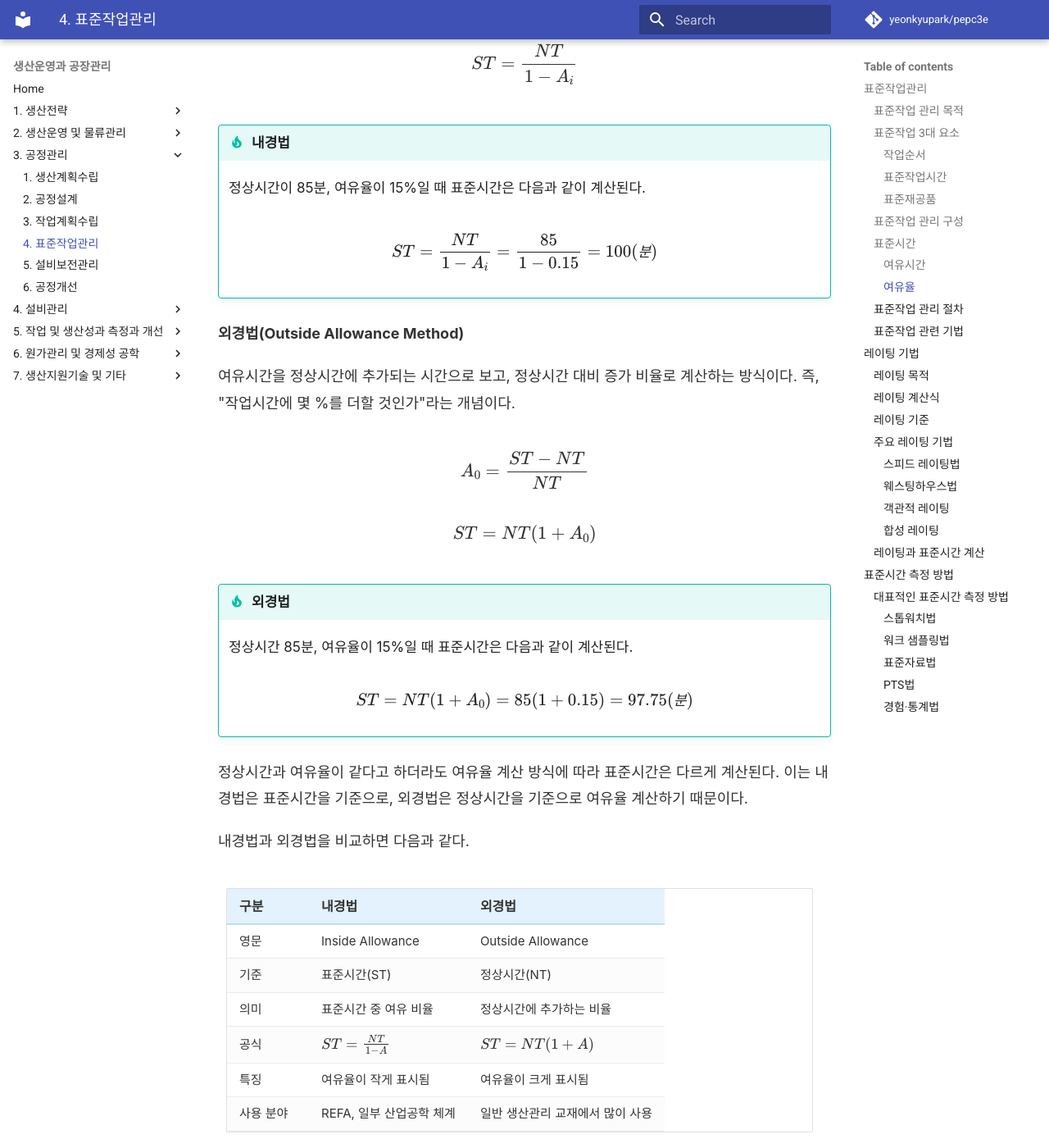
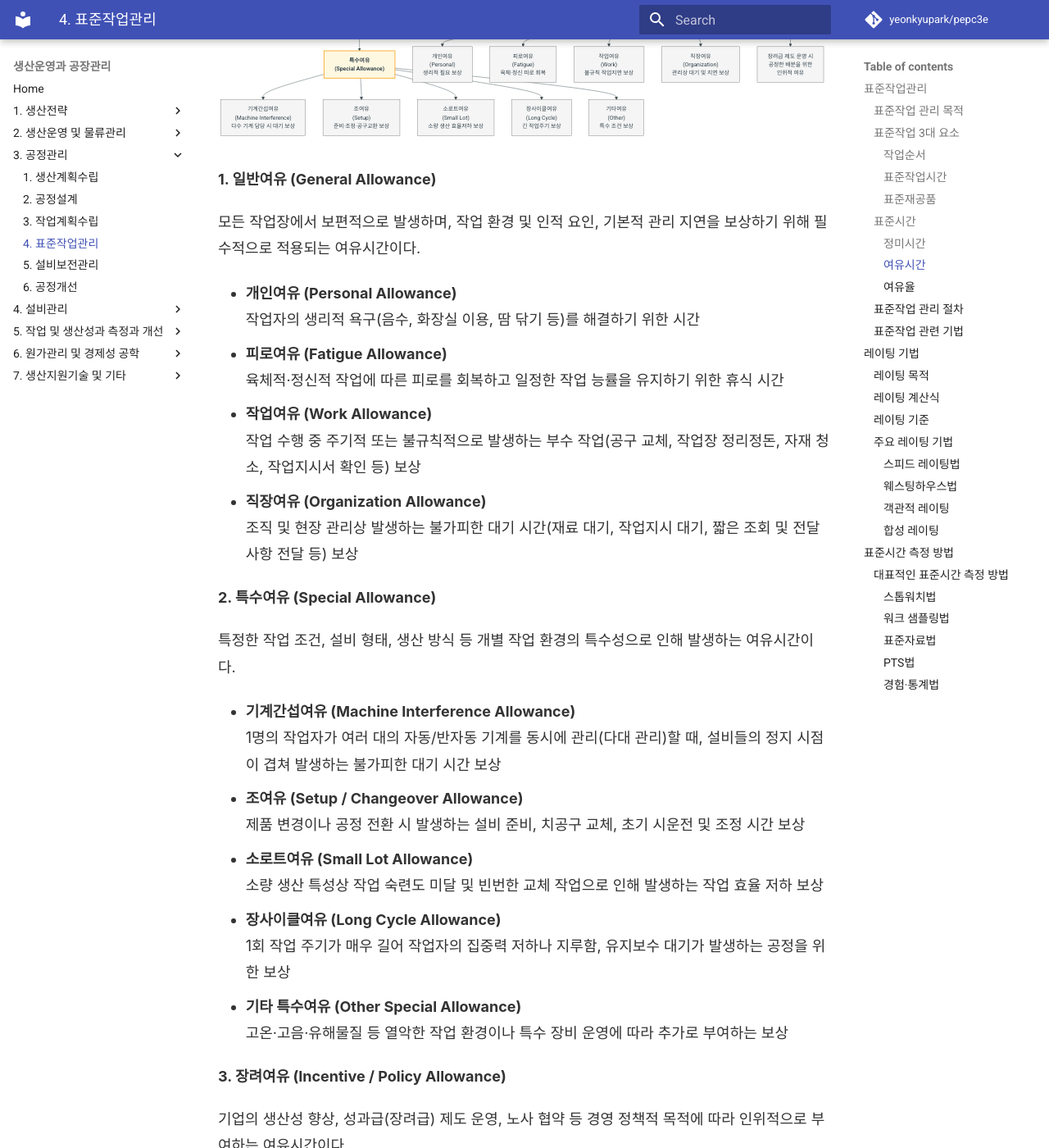
Before and after one commit to yeonkyupark/pepc3e, an MkDocs documentation site: the page built from docs/0304_standard_work_management.md, in a window 1280 px wide and 1400 px high, scrolled down 6566 px. Shown: the whole window at 82% size. Built offline with MkDocs 1.6.1 and Material for MkDocs 9.7.7, drawn with Linux system fonts in a browser that asks for light colours; comment, search, counter and statistics services are not loaded; some of the changed text lies outside the part shown.

Commit message:
Update 0304_standard_work_management.md

````diff
--- a/docs/0304_standard_work_management.md
+++ b/docs/0304_standard_work_management.md
@@ -40,7 +40,7 @@
 
 #### 작업순서
 
-작업순서(Work Sequence)는 작업자가 가장 효율적이고 안전하게 수행햐야 하는 작업 순서를 규정하는 것이다.
+**작업순서(Work Sequence)**는 작업자가 가장 효율적이고 안전하게 수행햐야 하는 작업 순서를 규정하는 것이다.
 
 **고려사항**
 
@@ -60,7 +60,7 @@
 
 #### 표준작업시간
 
-표준작업시간(Standard Work Time)은 한 작업을 수행하는 기준시간이다. TSP에서는 일반적으로 다음 용어를 구분한다.
+**표준작업시간(Standard Work Time)**은 한 작업을 수행하는 기준시간이다. TSP에서는 일반적으로 다음 용어를 구분한다.
 
 | 구분              | 의미                      |
 | --------------- | ----------------------- |
@@ -72,7 +72,7 @@
 
 $$TT = \frac{가용\ 생산시간}{고객\ 요구량}$$
 
-!!! tip "Takt Time"
+!!! example "Takt Time 계산"
     하루 생산 가능한 시간이 480분, 고객 주문이 240개일 때 Takt Time은 다음과 같이 계산할 수 있다.
 
     $$TT=\frac{480}{240} = 2(분/개)$$
@@ -83,37 +83,25 @@
 
 $$CT=\frac{총\ 작업시간}{생산량}$$
 
-!!! tip "Cycle Time"
+!!! example "Cycle Time 계산"
 
     총 작업시간이 400분이고 생산량이 200개일 대 CT는 다음과 같이 계살할 수 있다.
 
     $$CT=\frac{400}{200} = 2(분/개)$$
 
-CT와 LT로 다음과 같은 판단을 할 수 있다.
+CT와 TT로 다음과 같은 판단을 할 수 있다.
 
-- CT < TT: 생산능력 여유
-- CT = TT: 균형
-- CT > TT: 생산능력 부족
+- $CT < TT$: 생산능력 여유
+- $CT = TT$: 균형
+- $CT > TT$: 생산능력 부족
 
 #### 표준재공품
 
-표준재공품(Standard Work in Process)은 공정이 중단 없이 흐르기 위해 반드시 필요한 최소 재공품(WIP) 수량이다. TPS에서는 필요 이상 재고는 낭비(Muda)로 간주한다. 예를 들어 공정 A와 B 사이 최소 2개만 있어도 생산이 가능하다면 표준재공품은 2개가 된다.
-
-### 표준작업 관리 구성
-
-일반적으로 다음 항목을 관리한다.
-
-| 관리 항목                      | 주요 내용       |
-| -------------------------- | ----------- |
-| 표준작업서(Standard Work Sheet) | 작업순서와 기준 문서 |
-| 작업표준서(SOP)                 | 작업방법 및 품질기준 |
-| 표준시간(Standard Time)        | 기준 작업시간     |
-| 표준재공품                      | 최소 WIP      |
-| 표준공정                       | 공정조건        |
+**표준재공품(Standard Work in Process)**은 공정이 중단 없이 흐르기 위해 반드시 필요한 최소 재공품(WIP) 수량이다. TPS에서는 필요 이상 재고는 낭비(Muda)로 간주한다. 예를 들어 공정 A와 B 사이 최소 2개만 있어도 생산이 가능하다면 표준재공품은 2개가 된다.
 
 ### 표준시간
 
-표준시간(Standard Time)은 산업공학(Industrial Engineering)에서 핵심 개념이다. 표준시간은
+**표준시간(Standard Time)**은 산업공학(Industrial Engineering)에서 핵심 개념이다. 표준시간은
 
 - 표준작업환경에서
 - 표준작업방법으로
@@ -129,22 +117,54 @@
 
 여기서
 
-- ST: Standard Time(표준시간)
-- NT: Normal Time(정미시간)
-- A: Allowance(여유율)
+- $ST$: Standard Time(표준시간)
+- $NT$: Normal Time(정미시간)
+- $A$: Allowance(여유율)
 
 Normal Time은 다음과 같이 계산된다.
 
 $$NT = OT \times PR$$
 
-- OT: Observed Time
-- PR: Performance Rating
+- $OT$: Observed Time
+- $PR$: Performance Rating
 
-!!! tip "표준시간"
+!!! example "표준시간 계산"
+
     실측시간이 50초이고 작업 평가 110%, 여유율을 15%로 가정했을 때 NT, ST는 다음과 같이 계산할 수 있다.
 
     - $NT = 50 \times 1.1 = 55(초)$
     - $ST = 55 \times (1 + 0.15) = 63.25(초)$
+
+#### 정미시간
+
+표준시간(Standard Time)은 **정미시간**에 불가피하게 발생하는 **여유시간**을 더해서 산출된다.
+
+$$\text{표준시간(Standard Time)} = \text{정미시간(Normal Time)} + \text{여유시간(Allowance Time)}$$
+
+정미시간은 스톱워치 등으로 실제 측정한 평균 관측시간(Observed Time)에 작업자의 속도를 평가하는 **레이팅(Rating) 계수**를 곱하여 구한다.
+
+$$\text{정미시간} = \text{평균 관측시간} \times \frac{\text{작업자 레이팅(\%)}}{100}$$
+
+**정미시간 산정의 핵심: 레이팅(Rating)**
+
+관측시간은 측정 대상 작업자의 개인 차이(숙련자 vs 미숙련자)나 당일 컨디션에 따라 매번 다르게 나타난다. 이를 **표준적 수준**으로 평준화하기 위해 레이팅 과정이 필수적이다.
+
+* **숙련자/고속 작업자**
+    관측시간이 짧게 측정되므로, 레이팅 계수를 $100\%$ 초과(예: $110\%$)로 적용하여 정상적인 시간으로 늘려 보정함
+* **미숙련자/저속 작업자**
+    관측시간이 길게 측정되므로, 레이팅 계수를 $100\%$ 미만(예: $90\%$)으로 적용하여 정상적인 시간으로 줄여 보정함
+* **표준 작업자**
+    정상적인 속도로 작업하는 경우 레이팅 계수 $100\%$ 적용
+
+레이팅 관련 자세한 내용은 [[공정관리 > 표준작업관리 > 레이팅 기법](https://yeonkyupark.github.io/pepc3e/0304_standard_work_management/#rating)]을 참고한다.
+
+정미시간과 관측시간·표준시간을 비교하면 다음과 같다.
+
+| 구분 | 주요 개념 | 포함 요소 |
+| --- | --- | --- |
+| **관측시간 (Observed Time)** | 현장에서 실제 측정한 순수 작업 시간 | 작업자의 속도 편차 포함 |
+| **정미시간 (Normal Time)** | 관측시간을 표준 속도 기준으로 보정한 시간 | 속도 보정 완료 (여유시간 미포함) |
+| **표준시간 (Standard Time)** | 정미시간에 생리·피로·작업 여유 등을 더한 최종 시간 | 속도 보정 완료 + 여유시간 포함 |
 
 #### 여유시간
 
@@ -200,16 +220,54 @@
     D --> D1
 ```
 
+
+**1. 일반여유 (General Allowance)**
+
+모든 작업장에서 보편적으로 발생하며, 작업 환경 및 인적 요인, 기본적 관리 지연을 보상하기 위해 필수적으로 적용되는 여유시간이다.
+
+* **개인여유 (Personal Allowance)**
+    작업자의 생리적 욕구(음수, 화장실 이용, 땀 닦기 등)를 해결하기 위한 시간
+* **피로여유 (Fatigue Allowance)**
+    육체적·정신적 작업에 따른 피로를 회복하고 일정한 작업 능률을 유지하기 위한 휴식 시간
+* **작업여유 (Work Allowance)**
+    작업 수행 중 주기적 또는 불규칙적으로 발생하는 부수 작업(공구 교체, 작업장 정리정돈, 자재 청소, 작업지시서 확인 등) 보상
+* **직장여유 (Organization Allowance)**
+    조직 및 현장 관리상 발생하는 불가피한 대기 시간(재료 대기, 작업지시 대기, 짧은 조회 및 전달사항 전달 등) 보상
+
+**2. 특수여유 (Special Allowance)**
+
+특정한 작업 조건, 설비 형태, 생산 방식 등 개별 작업 환경의 특수성으로 인해 발생하는 여유시간이다.
+
+* **기계간섭여유 (Machine Interference Allowance)**
+    1명의 작업자가 여러 대의 자동/반자동 기계를 동시에 관리(다대 관리)할 때, 설비들의 정지 시점이 겹쳐 발생하는 불가피한 대기 시간 보상
+* **조여유 (Setup / Changeover Allowance)**
+    제품 변경이나 공정 전환 시 발생하는 설비 준비, 치공구 교체, 초기 시운전 및 조정 시간 보상
+* **소로트여유 (Small Lot Allowance)**
+    소량 생산 특성상 작업 숙련도 미달 및 빈번한 교체 작업으로 인해 발생하는 작업 효율 저하 보상
+* **장사이클여유 (Long Cycle Allowance)**
+    1회 작업 주기가 매우 길어 작업자의 집중력 저하나 지루함, 유지보수 대기가 발생하는 공정을 위한 보상
+* **기타 특수여유 (Other Special Allowance)**
+    고온·고음·유해물질 등 열악한 작업 환경이나 특수 장비 운영에 따라 추가로 부여하는 보상
+
+**3. 장려여유 (Incentive / Policy Allowance)**
+
+기업의 생산성 향상, 성과급(장려급) 제도 운영, 노사 협약 등 경영 정책적 목적에 따라 인위적으로 부여하는 여유시간이다.
+
+* **장려급 및 성과배분 반영**
+    능률급 및 장려급 제도 운영 시 달성 가능한 목표를 제시하고 공정한 성과 배분을 유도하기 위해 설정하는 정책적 여유
+* **신규/난공정 적응 지원**
+    신제품 초기 라인 투입이나 난이도가 매우 높은 공정을 담당하는 작업자의 사기 진작을 위해 한시적으로 부여
+
 #### 여유율
 
-여유율(Allowance Rate)은 정상적인 작업을 수행하는 과정에서 발생하는 개인적 필요, 피로 회복, 불가피한 지연 등을 보상하기 위해 정상시간에 추가하는 시간 비율이다.
+**여유율(Allowance Rate)**은 정상적인 작업을 수행하는 과정에서 발생하는 개인적 필요, 피로 회복, 불가피한 지연 등을 보상하기 위해 정상시간에 추가하는 시간 비율이다.
 
 $$A = P + F + D$$
 
-- A: 총 여유율(Allowance Rate)
-- P: 개인 여유(Personal Allowance)
-- F: 피로 여유(Fatigue Allowance)
-- D: 지연 여유(Delay Allowance)
+- $A$: 총 여유율(Allowance Rate)
+- $P$: 개인 여유(Personal Allowance)
+- $F$: 피로 여유(Fatigue Allowance)
+- $D$: 지연 여유(Delay Allowance)
 
 **내경법(Inside Allowance Method)**
 
@@ -219,7 +277,8 @@
 
 $$ST = \frac{NT}{1-A_i}$$
 
-!!! tip "내경법"
+!!! example "내경법 계산"
+
     정상시간이 85분, 여유율이 15%일 때 표준시간은 다음과 같이 계산된다.
 
     $$ST = \frac{NT}{1-A_i} = \frac{85}{1-0.15} = 100(분)$$
@@ -232,7 +291,8 @@
 
 $$ST = NT(1 + A_0)$$
 
-!!! tip "외경법"
+!!! example "외경법 계산"
+
     정상시간 85분, 여유율이 15%일 때 표준시간은 다음과 같이 계산된다.
 
     $$ST = NT(1 + A_0) = 85(1 + 0.15) = 97.75(분)$$
@@ -343,16 +403,14 @@
 
 $$NT = OT \times \frac{PR}{100}$$
 
-여기서,
+여기서
 
-| 기호 | 의미                      |
-| -- | ----------------------- |
-| NT | Normal Time(정상시간)       |
-| OT | Observed Time(관측시간)     |
-| R  | Rating Factor(레이팅 계수)   |
-| PR | Performance Rating(평정률) |
+* $NT$:  Normal Time(정상시간)
+* $OT$: Observed Time(관측시간)
+* $R$: Rating Factor(레이팅 계수)
+* $PR$: Performance Rating(평정률)
 
-!!! tip "정상시간(Normal Time)"
+!!! example "정상시간(Normal Time) 계산"
 
     측정 시간이 50초이고 작업자 속도 평가가 120%일 때, 정상시간(NT)는 다음과 같이 계산된다.
 
@@ -375,22 +433,17 @@
 
 대표적인 레이팅 기법은 다음과 같다.
 
-1. 스피드 레이팅법
-2. 웨스팅하우스 시스템
-3. 객관적 레이팅
-4. 합성 레이팅
-
 | 구분               | 특징        | 장점       | 단점       |
 | ---------------- | --------- | -------- | -------- |
-| Speed Rating     | 속도만 평가    | 간단       | 주관성 높음   |
-| Westinghouse     | 4요소 평가    | 객관성 향상   | 평가 복잡    |
-| Objective Rating | 속도+난이도 반영 | 작업 차이 반영 | 계산 필요    |
-| Synthetic Rating | 표준자료 활용   | 객관성 높음   | 자료 구축 필요 |
+| Speed Rating(스피드 레이팅법)     | 속도만 평가    | 간단       | 주관성 높음   |
+| Westinghouse(웨스팅하우스법)     | 4요소 평가    | 객관성 향상   | 평가 복잡    |
+| Objective Rating(객관적 레이팅) | 속도+난이도 반영 | 작업 차이 반영 | 계산 필요    |
+| Synthetic Rating(합성 레이팅) | 표준자료 활용   | 객관성 높음   | 자료 구축 필요 |
 
 
 #### 스피드 레이팅법
 
-스피드 레이팅법(Speed Rating)은 가장 전통적인 방법으로 **작업자 작업 속도를 기준으로 기준 작업자 속도와 비교하여 평정률 하나로 평가**하는 방법이다.
+**스피드 레이팅법(Speed Rating)**은 가장 전통적인 방법으로 <span class='hl'>작업자 작업 속도를 기준으로 기준 작업자 속도와 비교하여 평정률 하나로 평가</span>하는 방법이다.
 
 **평가요소**
 
@@ -400,14 +453,15 @@
 
 간단하고 현장 적용이 용이하다는 장점이 있으나 관찰자 주관이 개입될 수 있다는 단점이 있다.
 
-!!! tip "스피드 레이팅법"
+!!! example "스피드 레이팅법"
+
     기준 작업자 100%, 관찰 작업자 110%로 평가한 경우 NT은 다음과 같이 계산된다.
 
     $$NT = OT \times 1.1$$
 
 #### 웨스팅하우스법
 
-웨스팅하우스법(Westinghouse Rating)은 Lowry, Maynard, Stegemerten이 개발한 방법으로 작업자 능률을 여러 요소(**숙련도, 노력, 작업조건, 일관성**)로 나누어 평가하는 방식이다.
+**웨스팅하우스법(Westinghouse Rating)**은 Lowry, Maynard, Stegemerten이 개발한 방법으로 <span class='hl'>작업자 능률을 여러 요소(**숙련도, 노력, 작업조건, 일관성**)로 나누어 평가</span>하는 방식이다.
 
 **평가요소**
 
@@ -442,16 +496,17 @@
 
 #### 객관적 레이팅
 
-객관적 레이팅(Objective Rating)은 Mundel이 제안한 방법으로 작업 속도뿐만 아니라 **작업 난이도를 함게 고려**하는 방법이다.
+**객관적 레이팅(Objective Rating)**은 Mundel이 제안한 방법으로 작업 속도뿐만 아니라 <span class='hl'>작업 난이도를 함게 고려</span>하는 방법이다.
 
 **평가식**
 
 $$R = S \times D$$
 
-- S: Speed Rating
-- D: Difficulty Factor
+- $S$: Speed Rating
+- $D$: Difficulty Factor
 
-!!! tip "객관적 레이팅"
+!!! example "객관적 레이팅"
+
     속도 평가 110%, 난이도 보정 105%일 때 레이팅은 다음과 같이 계산된다.
 
     - $R = 1.10 \times 1.05 = 1.155$
@@ -460,7 +515,7 @@
 
 #### 합성 레이팅
 
-합성 레이팅(Synthetic Rating)은 실제 작업 속도를 평가자가 판단하는 것이 아니라, **기존 표준시간이나 동작시간 자료(PMT)를 이용하여 레이팅 하는 방법**이다. 대표적인 기법으로 MTM(Method Time Measurement), Work Factor, MODAPTS 등이 있다.
+**합성 레이팅(Synthetic Rating)**은 실제 작업 속도를 평가자가 판단하는 것이 아니라, <span class='hl'>기존 표준시간이나 동작시간 자료(PMT)를 이용하여 레이팅 하는 방법</span>이다. 대표적인 기법으로 MTM(Method Time Measurement), Work Factor, MODAPTS 등이 있다.
 
 **평가식**
 
@@ -477,9 +532,7 @@
 
     즉, 80% 수준으로 작업한 것으로 판단한다.
 
-### 레이팅과 표준시간 계산
-
-!!! tip "표준시간 계산"
+!!! example "레이팅과 표준시간 계산"
 
     **조건**
 
@@ -499,7 +552,7 @@
 
 ## 표준시간 측정 방법
 
-표준시간은 표준 작업방법으로 숙련 작업자가 정상적인 작업속도에서 작업을 수행하고 여유시간을 포함하여 산출한 기준시간이다. 표준시간 측정 방법은 직접 측정법, 간접 측정법, 경험 및 통계법으로 구분하며, 대표적으로 스톱워치법, 워크 샘플링법, 표준자료법, PTS법이 있다. 스톱워치법은 작업시간을 직접 측정한 후 레이팅을 적용하여 정상시간을 산출하고, 개인여유, 피로여유, 지연여유를 반영하여 표준시간을 결정한다. 최근에는 MTM, MOST 등 PTS법과 MES 기반 실적 데이터를 활용하여 표준시간 객관성과 유지관리를 강화하고 있다.
+표준시간은 표준 작업방법으로 숙련 작업자가 정상적인 작업속도에서 작업을 수행하고 여유시간을 포함하여 산출한 기준시간이다. **표준시간 측정 방법**은 직접 측정법, 간접 측정법, 경험 및 통계법으로 구분하며, 대표적으로 스톱워치법, 워크 샘플링법, 표준자료법, PTS법이 있다. 스톱워치법은 작업시간을 직접 측정한 후 레이팅을 적용하여 정상시간을 산출하고, 개인여유, 피로여유, 지연여유를 반영하여 표준시간을 결정한다. 최근에는 MTM, MOST 등 PTS법과 MES 기반 실적 데이터를 활용하여 표준시간 객관성과 유지관리를 강화하고 있다.
 
 표준시간은 다음 목적으로 활용된다.
 
@@ -590,7 +643,7 @@
 
 #### 스톱워치법
 
-스톱워치법(Stopwatch time study)은 가장 전통적인 표준시간 측정 방법으로, 작업을 직접 관찰하고 스톱워치로 작업시간을 측정한 후 레이팅과 여유를 적용하여 표준시간을 산정하는 방법이다.
+**스톱워치법(Stopwatch time study)**은 가장 전통적인 표준시간 측정 방법으로, 작업을 직접 관찰하고 스톱워치로 작업시간을 측정한 후 레이팅과 여유를 적용하여 표준시간을 산정하는 방법이다.
 
 **측정 절차**
 
@@ -608,7 +661,9 @@
     | 평균 | 50.5초 |
 
 3. 평균 관측시간 산출
-   $OT = \frac{\sum{t_i}}{n}$
+
+   $$OT = \frac{\sum{t_i}}{n}$$
+
 4. 레이팅 적용
    관측시간 50초, 레이팅 110% 적용시 $NT = 50 \times 1.1 = 55(초)$로 계산된다.
 5. 여유시간 적용
@@ -619,7 +674,7 @@
 
 #### 워크 샘플링법
 
-워크 샘플링법(Work Sampling)은 작업자를 계속 측정하지 않고 무작위 관찰을 통해 작업시간 비율을 추정하는 방법이다. 주로 비반복 작업이나 간접 작업에 사용한다.
+**워크 샘플링법(Work Sampling)**은 작업자를 계속 측정하지 않고 무작위 관찰을 통해 작업시간 비율을 추정하는 방법이다. 주로 비반복 작업이나 간접 작업에 사용한다.
 
 예로, 작업을 100회 무작위로 관찰했을 때 아래와 같이 측정되었다고 가정한다.
 
@@ -636,7 +691,7 @@
 
 #### 표준자료법
 
-표준자료법(Standard Data)은 과거 측정한 작업 요소 시간을 데이터베이스화하여 새로운 작업 표준시간을 조합하는 방법이다.
+**표준자료법(Standard Data)**은 과거 측정한 작업 요소 시간을 데이터베이스화하여 새로운 작업 표준시간을 조합하는 방법이다.
 
 작업 A가 다음과 같이 데이터베이스화되어 있다고 가정하자.
 
@@ -653,7 +708,7 @@
 
 #### PTS법
 
-PTS법(Pre-determined Time Study)은 작업을 기본 동작(Motion)으로 분해하고 각 동작에 미리 정해진 시간을 부여하여 표준시간을 산정하는 방법이다.
+**PTS법(Pre-determined Time Study)**은 작업을 기본 동작(Motion)으로 분해하고 각 동작에 미리 정해진 시간을 부여하여 표준시간을 산정하는 방법이다.
 
 대표 방법은 다음과 같다.
 
@@ -674,10 +729,21 @@
 
 레이팅이 불필요하고, 작업 시작 전 표준시간 산정이 가능하며, 설계 단계에 적용이 가능하다.
 
+**주요 방법 비교**
+
+| 순서 | 기법명 | 개발 연도 | 개발자 / 기관 | 주요 특징 |
+| --- | --- | --- | --- | --- |
+| **1** | **Work Factor (WF)** | **1938년** | J. H. Quick 등 | 동작의 난이도와 피로 요인을 난이도 요소(Work Factor)로 수치화하여 표준시간을 측정하는 기법 |
+| **2** | **MTM** | **1948년** | H. B. Maynard 등 | 손, 팔 등의 기본 동작(Reach, Move, Turn 등)을 미세하게 분석하여 TMU($1\text{ TMU} = 0.00001\text{ hour}$) 단위로 측정하는 기법 |
+| **3** | **MOST** | **1980년** | H. B. Maynard 회사 (K. Zandin) | MTM을 간소화·발전시킨 기법으로, 시퀀스 모델(Sequence Model)을 활용해 측정 시간을 대폭 단축한 기법 |
+
+* **Work Factor (1930년대)**
+    동작 연구의 초기 정밀 측정 기법으로, 신체 부위와 동작 변수를 정밀하게 분석하는 기틀을 마련했다.
+* **MTM (1940년대)**
+    Work Factor보다 세부 동작 분류 체계를 정립하여 전 세계 산업공학 현장에서 가장 보편적인 PTS 기법으로 자리 잡았다.
+* **MOST (1980년대)**
+    MTM의 지나치게 복잡한 분석 시간을 줄이기 위해 반복되는 동작 흐름을 패키지화(시퀀스화)하여, MTM 대비 분석 속도를 4~5배 이상 향상시켰다.
+
 #### 경험·통계법
 
-경험·통계법은 과거 생산실적 데이터를 이용하여 표준시간을 추정하는 방법이다.
-
-예로, 과거 1,000개 생산 데이터를 분석한 평균 58초/개를 표준시간 후로로 사용한다.
-
-작업방법 변화 반영이 어렵고 이상 데이터에 영향을 많이 받게 되는 단점이 있다.
+경험·통계법은 과거 생산실적 데이터를 이용하여 표준시간을 추정하는 방법이다. 예로, 과거 1,000개 생산 데이터를 분석한 평균 58초/개를 표준시간 후로로 사용한다. 작업방법 변화 반영이 어렵고 이상 데이터에 영향을 많이 받게 되는 단점이 있다.
````
Also changed, not shown: other parts of docs/0304_standard_work_management.md (+10 -10 lines).
